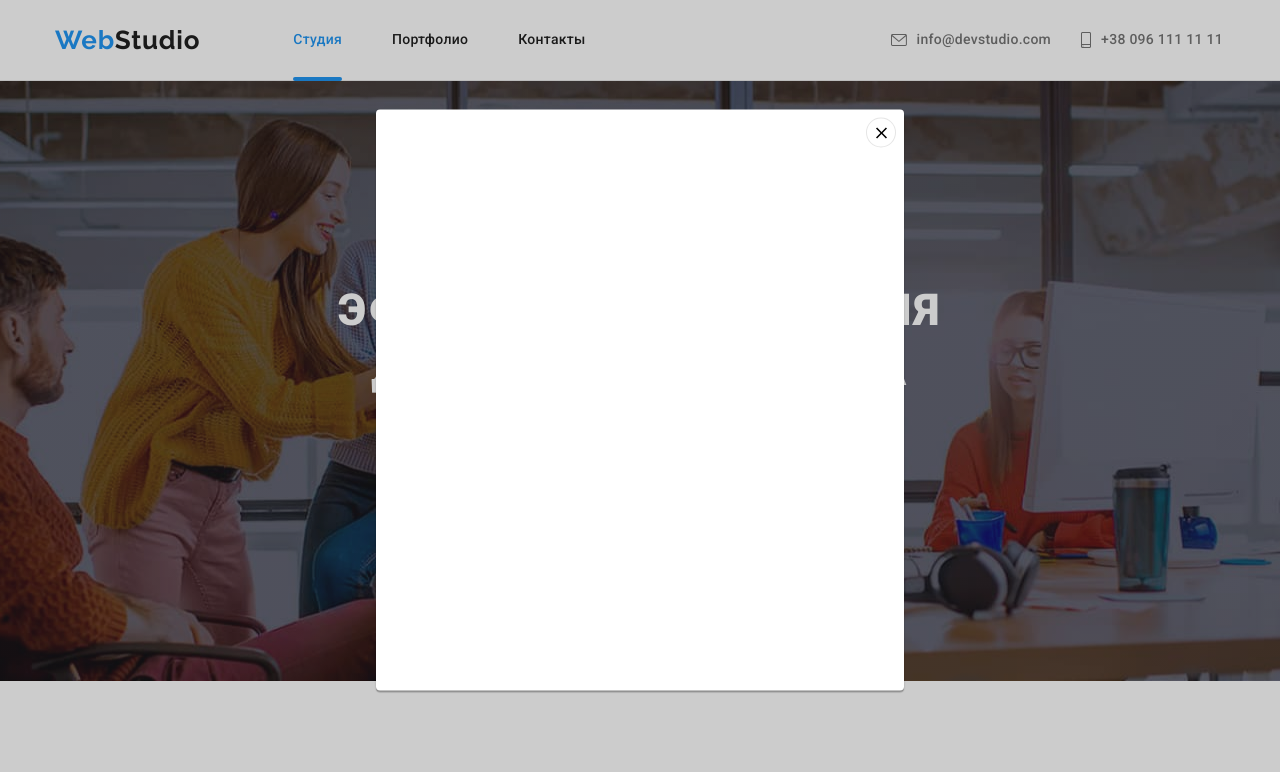
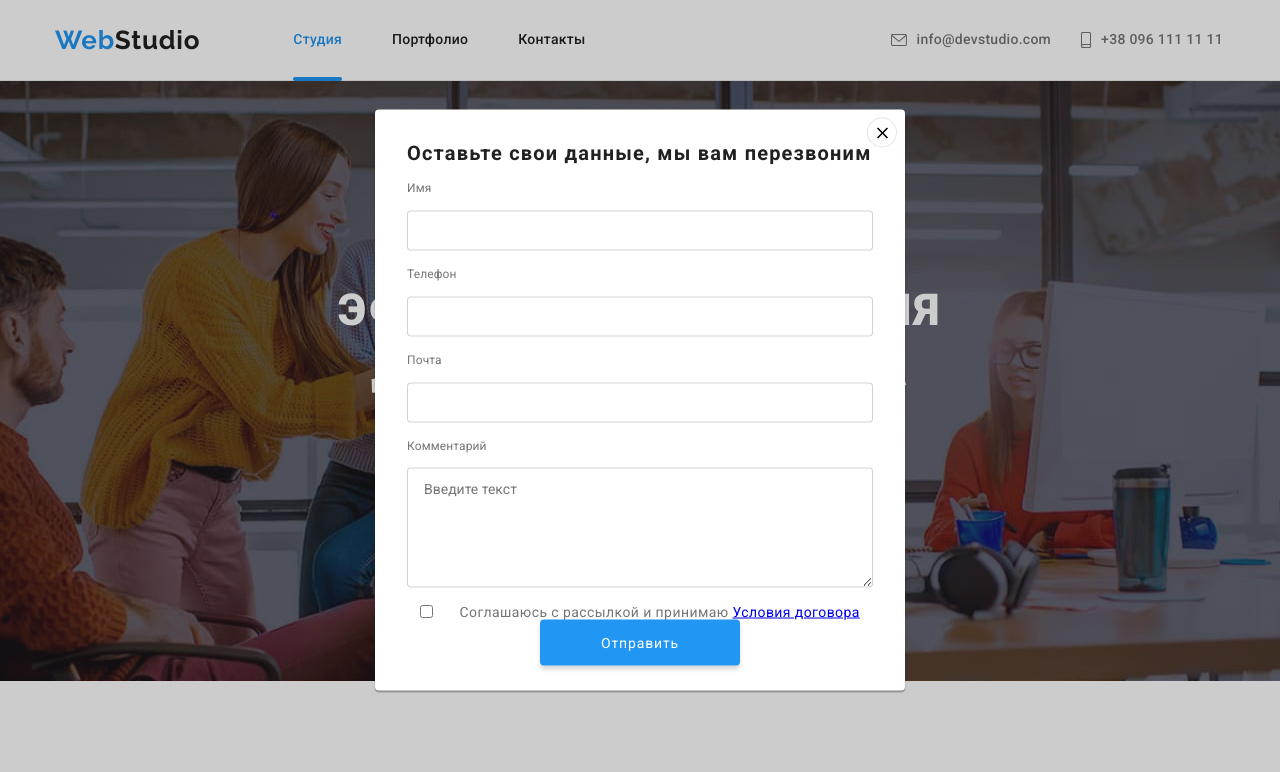
Before and after one commit to oreshnyk/goit-markup-hw-06, a plain HTML site: page index.html in a window 1280 px wide. Both pictures are taken after a click on the button "Заказать услугу". Shown: the top 772 px of the page. Drawn offline with nearby package versions, Linux system fonts and the light colour scheme.

Commit message:
basic stylization of modal form

```diff
--- a/css/styles.css
+++ b/css/styles.css
@@ -39,9 +39,6 @@ address {
 
   line-height: 1.71;
   margin-top: 20px;
-}
-
-.wraper {
 }
 
 ul {
@@ -1034,8 +1031,9 @@ footer .social-icon {
   left: 50%;
   transform: translate(-50%, -50%) scale(1);
 
+  padding: 32px;
   height: 581px;
-  width: 528px;
+  width: 530px;
   background-color: var(--white-color);
   box-shadow: 0px 1px 3px rgba(0, 0, 0, 0.12), 0px 1px 1px rgba(0, 0, 0, 0.14),
     0px 2px 1px rgba(0, 0, 0, 0.2);
@@ -1057,6 +1055,73 @@ footer .social-icon {
   background-color: var(--white-color);
 }
 
+.heading-form {
+  font-family: "Roboto";
+  /* font-style: normal; */
+  font-weight: 700;
+  font-size: 20px;
+  line-height: 1.17;
+
+  letter-spacing: 0.06em;
+  color: var(--secondary-text-color);
+}
+
+.modal-form {
+  display: flex;
+  height: 100%;
+}
+
+.wraper {
+  /* height: 100%; */
+  display: flex;
+  flex-wrap: wrap;
+  flex-direction: column;
+  justify-content: space-evenly;
+}
+
+.wraper-submit{
+  display: flex;
+  flex-wrap: wrap;
+  justify-content: space-around;
+}
+
+/* .checkbox {
+  height: 0;
+} */
+
+.label {
+  font-size: 12px;
+  line-height: 1.17;
+  letter-spacing: 0.01em;
+}
+
+.modal-form .input {
+  height: 40px;
+  border: 1px solid rgba(33, 33, 33, 0.2);
+  box-sizing: border-box;
+  border-radius: 4px;
+}
+
+.comment {
+  padding: 12px 16px;
+  height: 120px;
+  border: 1px solid rgba(33, 33, 33, 0.2);
+  box-sizing: border-box;
+  border-radius: 4px;
+}
+
+.submit-form {
+  width: 200px;
+  padding: 15px 29px;
+  background-color: var(--accent-color);
+  color: var(--white-color);
+  cursor: pointer;
+  box-shadow: 0px 4px 4px rgb(0 0 0 / 15%);
+  border-radius: 4px;
+  border: none;
+  letter-spacing: 0.06em;
+}
+
 .modal-icon {
   position: absolute;
   width: 18px;
--- a/index.html
+++ b/index.html
@@ -414,14 +414,14 @@
                 </div>
                 <div class="subscribe">
                     <p class="mailing-list">подпишитесь на рассылку</p>
-                    <ul class="subscribe-item list">
+                    <div class="subscribe-item">
                         <input type="email" name="email" placeholder="E-mail">
                         <button type="submit" class="subscription">Подписаться
                             <svg class="modal-icon">
                                 <use href="./images/icons-defs.svg#icon-close-modal"></use>
                             </svg>
                         </button>
-                    </ul>
+                    </div>
                 </div>
             </div>
     </footer>
@@ -429,6 +429,30 @@
         <!-- Backdrop -->
         <div class="backdrop is-hidden" data-modal>
             <div class="modal">
+                <h3 class="heading-form">Оставьте свои данные, мы вам перезвоним</h3>
+                <div class="modal-form">
+                    <div class="wraper">
+                        <label class="label" for="">Имя</label>
+                        <input class="input" type="text" name="name" id="" autocomplete="on" />
+
+                        <label class="label" for="">Телефон</label>
+                        <input class="input" type="phone" name="phone" id="phone" autocomplete="on" />
+
+                        <label class="label" for="">Почта</label>
+                        <input class="input" type="email" name="email" id="email" autocomplete="on" />
+
+                        <label class="label" for="">Комментарий</label>
+                        <textarea class="comment" name="feedback" rows="5" placeholder="Введите текст"></textarea>
+
+                        <div class="wraper-submit">
+                        <input class="checkbox" type="checkbox" name="agreement value="agreement" id="agreement">
+                        <label class="agreement" for="agreement">Соглашаюсь с рассылкой и принимаю <a href="#">Условия договора</a></label>
+
+                        <button class="submit-form" type="submit">Отправить</button>
+                        </div>
+                    </div>
+                </div>
+
                 <button type="button" class="close-modal" data-modal-close>
                     <svg class="modal-icon">
                         <use href="./images/icons-defs.svg#icon-close-modal"></use>
```
